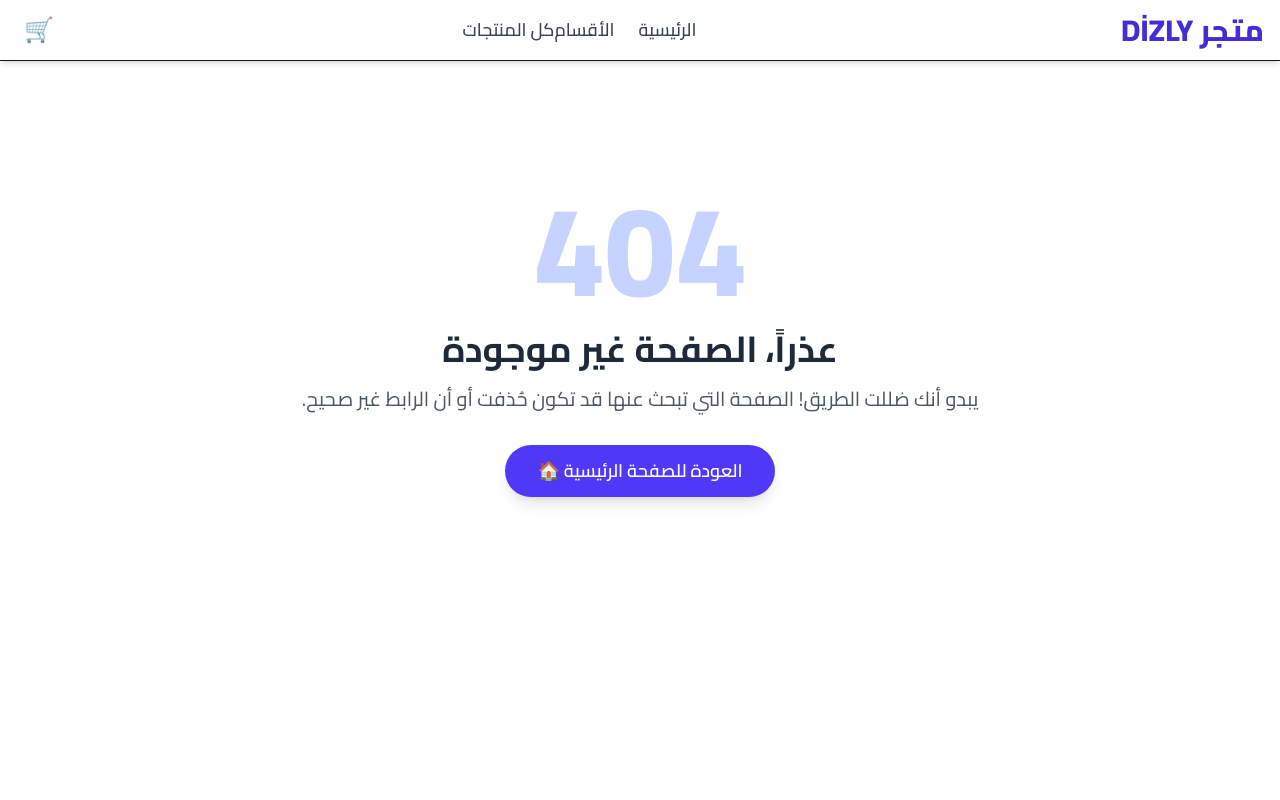
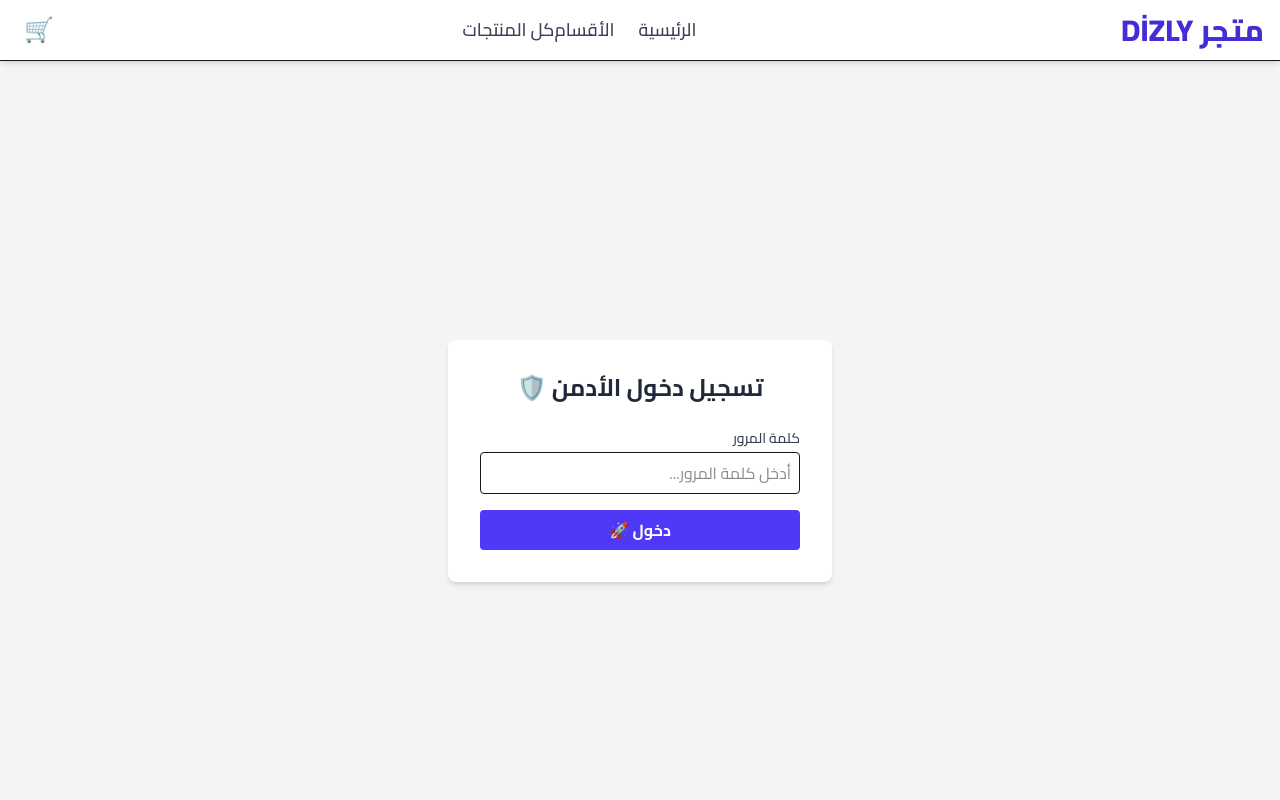
Before and after one commit to Hassanh96/dizly-store, a Next.js app: page /admin/login in a window 1280 px wide. Before the commit this address had no page. Shown: the top 800 px of the page. Built offline with nearby package versions, Linux system fonts and the light colour scheme.

Commit message:
Add admin protection

```diff
--- /dev/null
+++ b/middleware.ts
@@ -0,0 +1,30 @@
+import { NextResponse } from 'next/server';
+import type { NextRequest } from 'next/server';
+
+export function middleware(request: NextRequest) {
+  const path = request.nextUrl.pathname;
+
+  // هل يحاول المستخدم الدخول إلى لوحة التحكم؟
+  if (path.startsWith('/admin')) {
+
+    // استثناء: صفحة تسجيل الدخول نفسها مسموح للجميع برؤيتها
+    if (path === '/admin/login') {
+      return NextResponse.next();
+    }
+
+    // التحقق من وجود "الكوكيز" التي تثبت أنه سجل الدخول
+    const isAdmin = request.cookies.get('admin_session');
+
+    // إذا لم يكن لديه التصريح، نطرده إلى صفحة تسجيل الدخول
+    if (!isAdmin) {
+      return NextResponse.redirect(new URL('/admin/login', request.url));
+    }
+  }
+
+  return NextResponse.next();
+}
+
+// تحديد المسارات التي يعمل عليها الحارس
+export const config = {
+  matcher: '/admin/:path*',
+};
--- /dev/null
+++ b/src/app/admin/login/actions.ts
@@ -0,0 +1,16 @@
+'use server';
+
+import { cookies } from 'next/headers';
+
+export async function setAdminCookie(password: string) {
+  if (password === process.env.ADMIN_PASSWORD) {
+    (await cookies()).set('admin_session', 'true', {
+      httpOnly: true,
+      secure: process.env.NODE_ENV === 'production',
+      maxAge: 60 * 60 * 24,
+      path: '/',
+    });
+    return { success: true };
+  }
+  return { success: false };
+}
--- /dev/null
+++ b/src/app/admin/login/page.tsx
@@ -0,0 +1,49 @@
+'use client';
+
+import { useState } from 'react';
+import { useRouter } from 'next/navigation';
+import { setAdminCookie } from './actions'; // سننشئ هذا الملف حالاً
+
+export default function LoginPage() {
+  const [password, setPassword] = useState('');
+  const [error, setError] = useState('');
+  const router = useRouter();
+
+  const handleSubmit = async (e: React.FormEvent) => {
+    e.preventDefault();
+
+    // استدعاء السيرفر للتحقق من كلمة المرور
+    const result = await setAdminCookie(password);
+
+    if (result.success) {
+      router.push('/admin'); // توجيه للوحة التحكم
+      router.refresh();
+    } else {
+      setError('كلمة المرور غير صحيحة ❌');
+    }
+  };
+
+  return (
+    <div className="flex items-center justify-center min-h-screen bg-gray-100" dir="rtl">
+      <div className="bg-white p-8 rounded-lg shadow-md w-96">
+        <h1 className="text-2xl font-bold mb-6 text-center text-gray-800">تسجيل دخول الأدمن 🛡️</h1>
+        <form onSubmit={handleSubmit} className="space-y-4">
+          <div>
+            <label className="block text-sm font-medium text-gray-700 mb-1">كلمة المرور</label>
+            <input
+              type="password"
+              value={password}
+              onChange={(e) => setPassword(e.target.value)}
+              className="w-full p-2 border rounded focus:ring-2 focus:ring-indigo-500 outline-none"
+              placeholder="أدخل كلمة المرور..."
+            />
+          </div>
+          {error && <p className="text-red-500 text-sm">{error}</p>}
+          <button type="submit" className="w-full bg-indigo-600 text-white py-2 rounded hover:bg-indigo-700 transition font-bold">
+            دخول 🚀
+          </button>
+        </form>
+      </div>
+    </div>
+  );
+}
```
